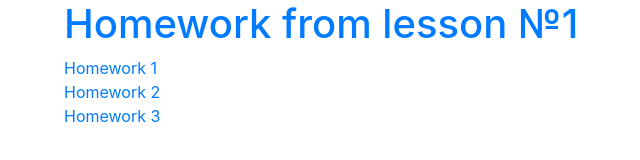
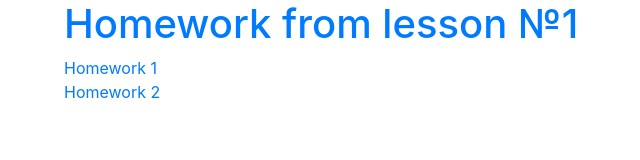
Before and after one commit to ipliskovskiy/homework_js, a plain HTML site: page HomeWork4/index.html in a window 1280 px wide. Shown: the whole page, without its empty margins (21-661 px from the left). Drawn offline with nearby package versions, Linux system fonts and the light colour scheme.

Commit message:
Delete hw3.html

```diff
--- a/HomeWork4/index.html
+++ b/HomeWork4/index.html
@@ -18,7 +18,7 @@
                 <div class="col">
                     <a href=hw1.html>Homework 1</a><br>
                     <a href=hw2.html>Homework 2</a><br>
-                    <a href=hw3.html>Homework 3</a><br>
+                    <!-- <a href=hw3.html>Homework 3</a><br> -->
                 </div>
                 <div class="col-6">
                 </div>
```
